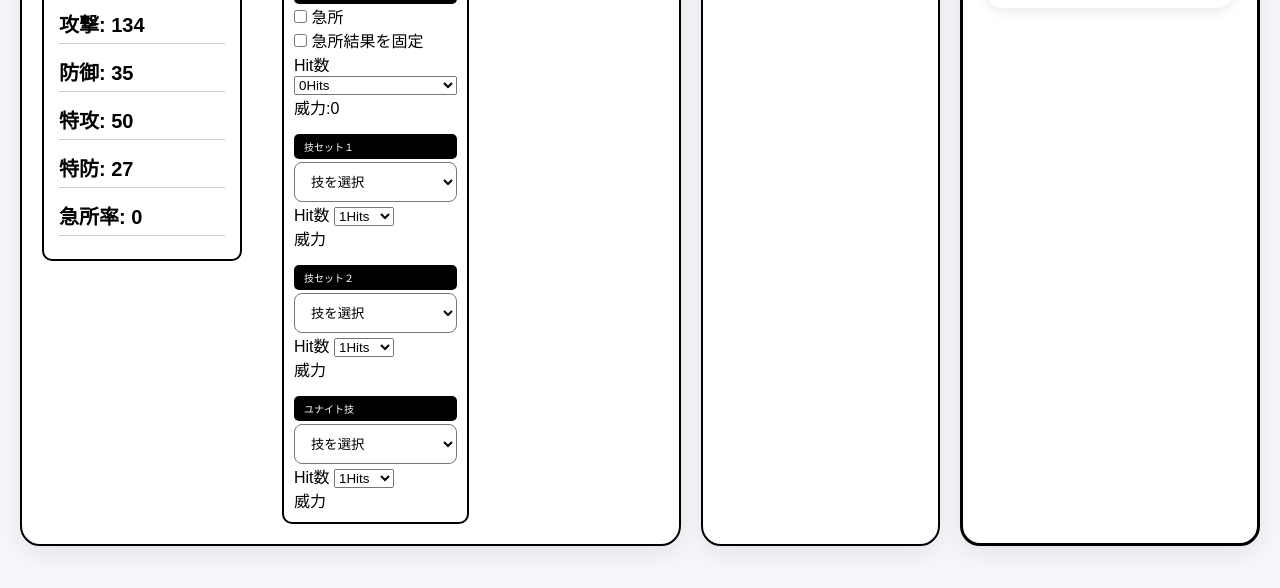
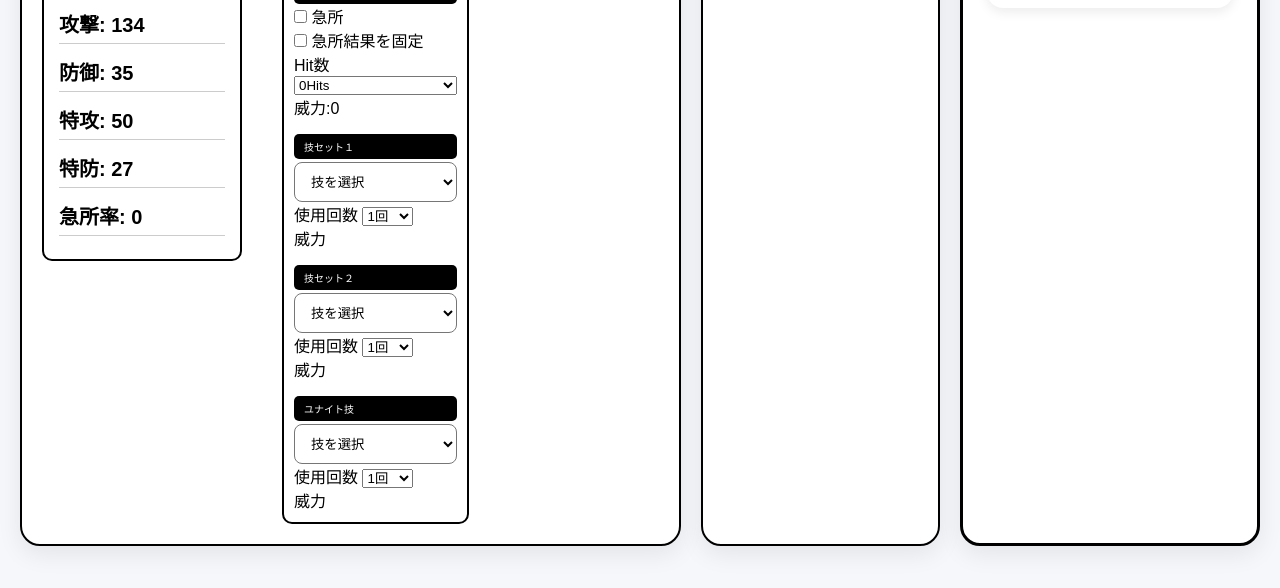
Before and after one commit to harunoshin1117-commits/pokemon-unite-app, a website with bundled scripts: page index.html in a window 1280 px wide. Shown: the part 640-1228 px from the top of the page. Built offline with nearby package versions, Linux system fonts and the light colour scheme.

Commit message:
ヒット数を使用回数に変更

```diff
--- a/index.html
+++ b/index.html
@@ -107,7 +107,7 @@
                                                     <option id="skill-second-one" class="color-change"></option>
                                                     <option id="skill-second-two" class="color-change"></option>
                                                 </select>
-                                                <label for="damage-hit-one">Hit数</label>
+                                                <label for="damage-hit-one">使用回数</label>
                                                 <select name="" id="damage-hit-one" class="damage-hit"></select>
                                                 <p id="skill-first-damage">威力</p>
                                             </div>
@@ -119,7 +119,7 @@
                                                     <option id="skill-third-one" class="color-change"></option>
                                                     <option id="skill-third-two" class="color-change"></option>
                                                 </select>
-                                                <label for="damage-hit-two">Hit数</label>
+                                                <label for="damage-hit-two">使用回数</label>
                                                 <select name="" id="damage-hit-two" class="damage-hit"></select>
                                                 <p id="skill-second-damage">威力</p>
                                             </div>
@@ -129,7 +129,7 @@
                                                     <option value="">技を選択</option>
                                                     <option id="unite-move" class="color-change"></option>
                                                 </select>
-                                                <label for="damage-hit-unite">Hit数</label>
+                                                <label for="damage-hit-unite">使用回数</label>
                                                 <select name="" id="damage-hit-unite" class="damage-hit"></select>
                                                 <p id="skill-third-damage">威力</p>
                                             </div>
--- a/js/selectOptions.js
+++ b/js/selectOptions.js
@@ -33,7 +33,9 @@ export function createHitCountOptions(hitCountSelects){
             const option = document.createElement("option");
 
             option.value = i;
-            option.textContent = i + "Hits";
+            option.textContent = select === hitCountSelects.normalAttack
+                ? i + "Hits"
+                : i + "回";
 
             select.appendChild(option);
         }
--- a/tests/buildRenderer.test.js
+++ b/tests/buildRenderer.test.js
@@ -117,9 +117,9 @@ test("保存内容を指定された日本語項目だけで表示する", () =>
             "ユナイト技: フルボルテッカー",
             "持ち物: scopeLens, , wiseGlasses",
             "通常攻撃ヒット数: 3",
-            "技セット1ヒット数: 1",
-            "技セット2ヒット数: 2",
-            "ユナイト技ヒット数: 1",
+            "技セット1使用回数: 1",
+            "技セット2使用回数: 2",
+            "ユナイト技使用回数: 1",
             "通常攻撃合計ダメージ: 1200",
             "急所回数: 1"
         ]
```
Also changed, not shown: docs/project-overview.md (+6 -5 lines), js/build/buildRenderer.js.
